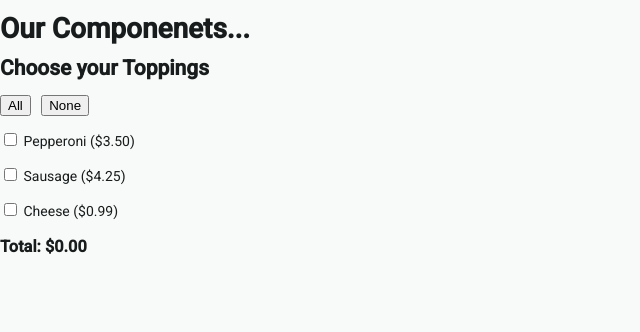
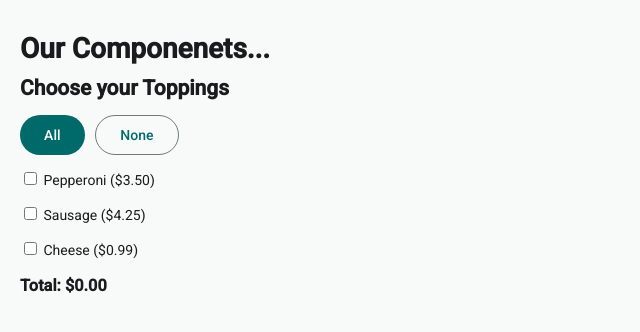
Before and after one commit to 2026-fall-jsf/angular-components, an Angular app: page / in a window 1280 px wide. Shown: the top 332 px of the page, without its empty margins (0-640 px from the left). Built offline with nearby package versions, Linux system fonts and the light colour scheme.

Commit message:
started to style with material design with buttons we made too

```diff
--- a/src/app/pizza-toppings/pizza-toppings.html
+++ b/src/app/pizza-toppings/pizza-toppings.html
@@ -1,7 +1,7 @@
 <h2>Choose your Toppings</h2>
-<button (click)="checkAll()">All</button>
+<button (click)="checkAll()" matButton="filled">All</button>
 &nbsp;
-<button (click)="uncheckAll()">None</button>
+<button (click)="uncheckAll()" matButton="outlined">None</button>
 
 @for (topping of availablePizzaToppings(); track topping) {
   <p>
--- a/src/app/pizza-toppings/pizza-toppings.ts
+++ b/src/app/pizza-toppings/pizza-toppings.ts
@@ -1,9 +1,10 @@
 import { Component, computed, inject, signal } from '@angular/core';
 import { PizzaService, PizzaTopping } from '../pizza.service';
 import { CurrencyPipe } from '@angular/common';
+import { MatButtonModule } from '@angular/material/button';
 
 @Component({
-  imports: [CurrencyPipe],
+  imports: [CurrencyPipe, MatButtonModule],
   selector: 'app-pizza-toppings',
   styleUrl: './pizza-toppings.css',
   templateUrl: './pizza-toppings.html',
--- a/src/styles.css
+++ b/src/styles.css
@@ -1 +1,3 @@
-/* You can add global styles to this file, and also import other style files */
+body {
+  padding: 20px;
+}
```
